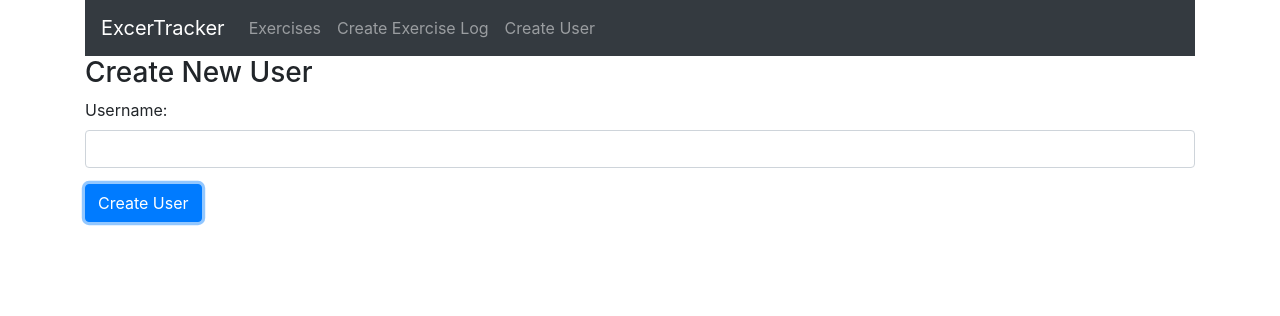
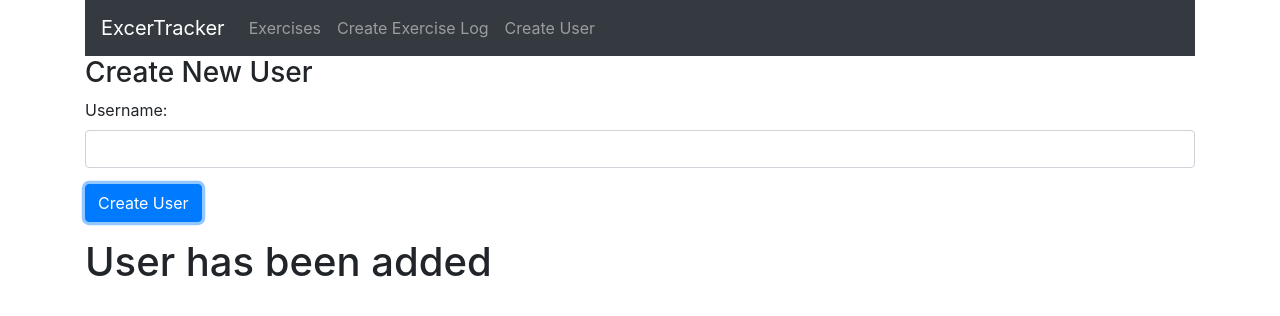
Before and after one commit to micposso/mern-tracker-app, a React (Create React App) app: page /user in a window 1280 px wide. Both pictures are taken after typing "Sample" into the empty fields and a click on the input "Create User". Shown: the top 316 px of the page. Built offline with nearby package versions, Linux system fonts and the light colour scheme; no server answers.

Commit message:
create success message

```diff
--- a/src/components/CreateUser.js
+++ b/src/components/CreateUser.js
@@ -12,7 +12,8 @@ class CreateUser extends Component {
     this.onSubmit = this.onSubmit.bind(this);
 
     this.state = {
-      username: ''
+      username: '',
+      isSubmitted: false
     }
   }
 
@@ -35,7 +36,8 @@ class CreateUser extends Component {
       .then(res => console.log(res.data));
 
     this.setState({
-      username: ''
+      username: '',
+      isSubmitted: true
     })
   }
 
@@ -58,6 +60,7 @@ class CreateUser extends Component {
           <input type="submit" value="Create User" className="btn btn-primary" />
         </div>
       </form>
+      {this.state.isSubmitted && <h1>User has been added</h1>}
     </div>
     );
   }
```
